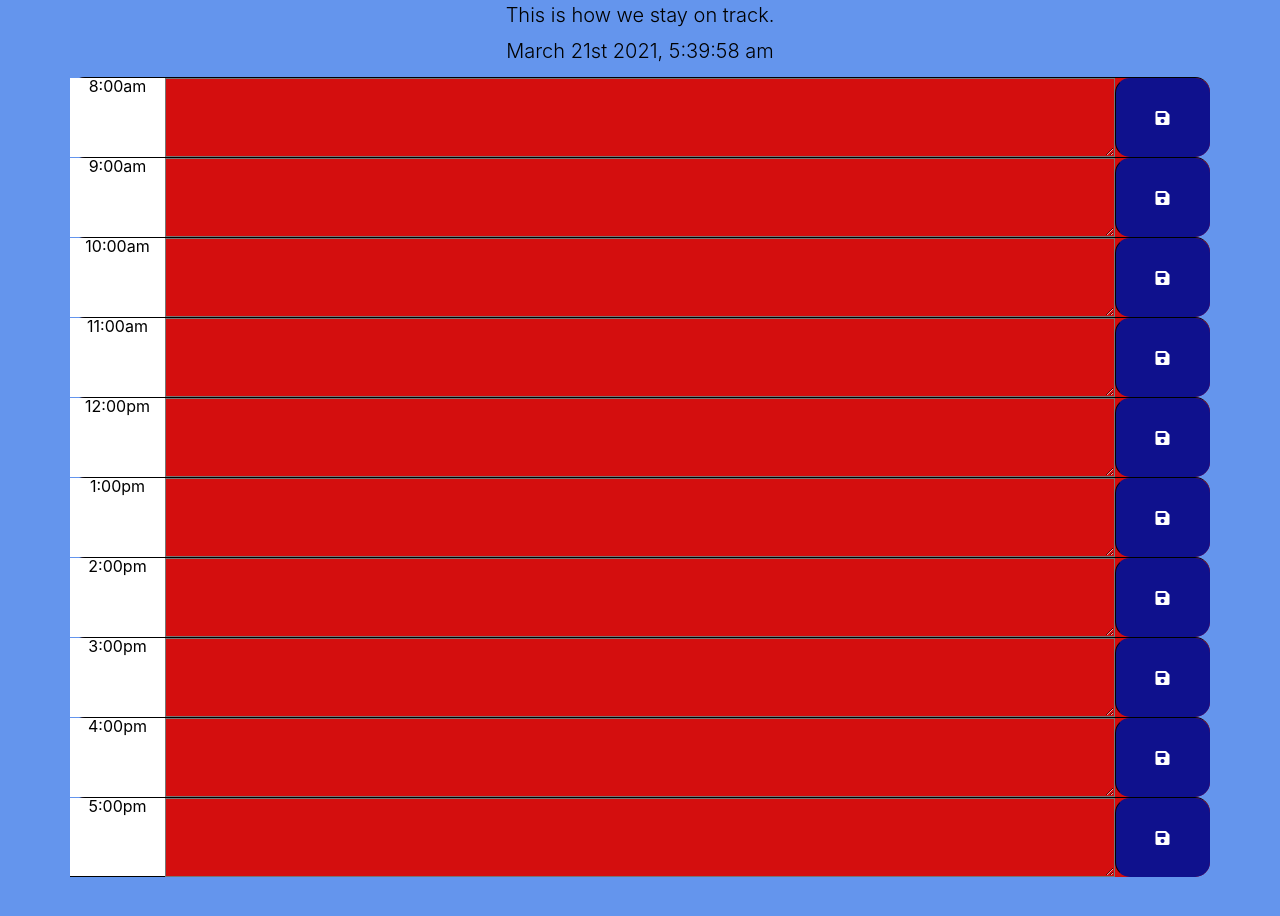
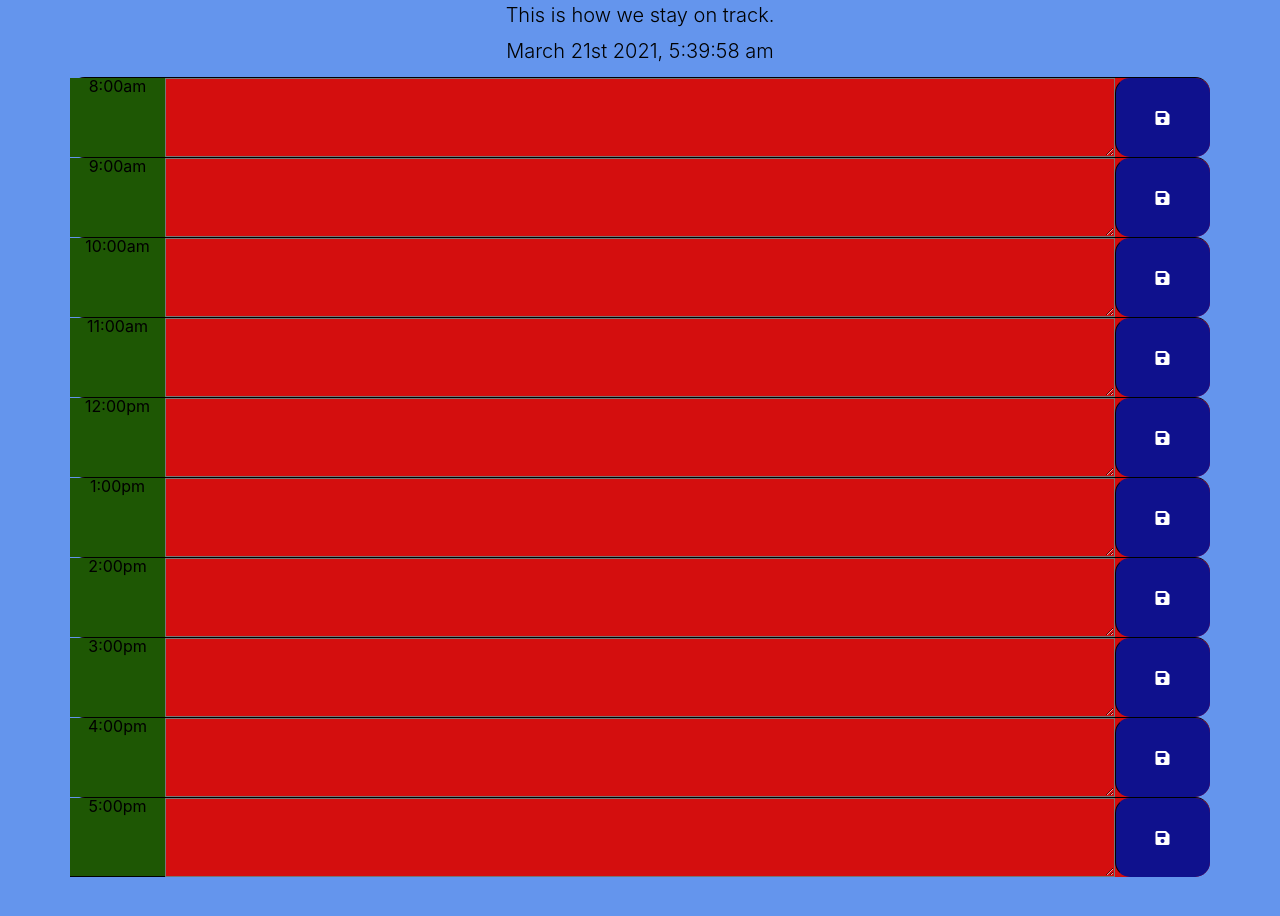
Before and after one commit to Artie-Lo/05-work-day-scheduler, a plain HTML site: page index.html in a window 1280 px wide. Shown: the part 134-1050 px from the top of the page. Drawn offline with nearby package versions, Linux system fonts and the light colour scheme.

Commit message:
updating style.css

```diff
--- a/Assets/style.css
+++ b/Assets/style.css
@@ -27,13 +27,13 @@ textarea {
 }
 
 .hour {
-  background-color: #ffffff;
+  background-color: #1e5704;
   color: #000000;
   /*border-top: 1px solid #000000;*/
 }
 
 .last {
-  background-color: #ffffff;
+  background-color: #1e5704;
   color: #000000;
   border-bottom: 1px solid #000000;
   /*border-top: 1px solid #000000;*/
```
